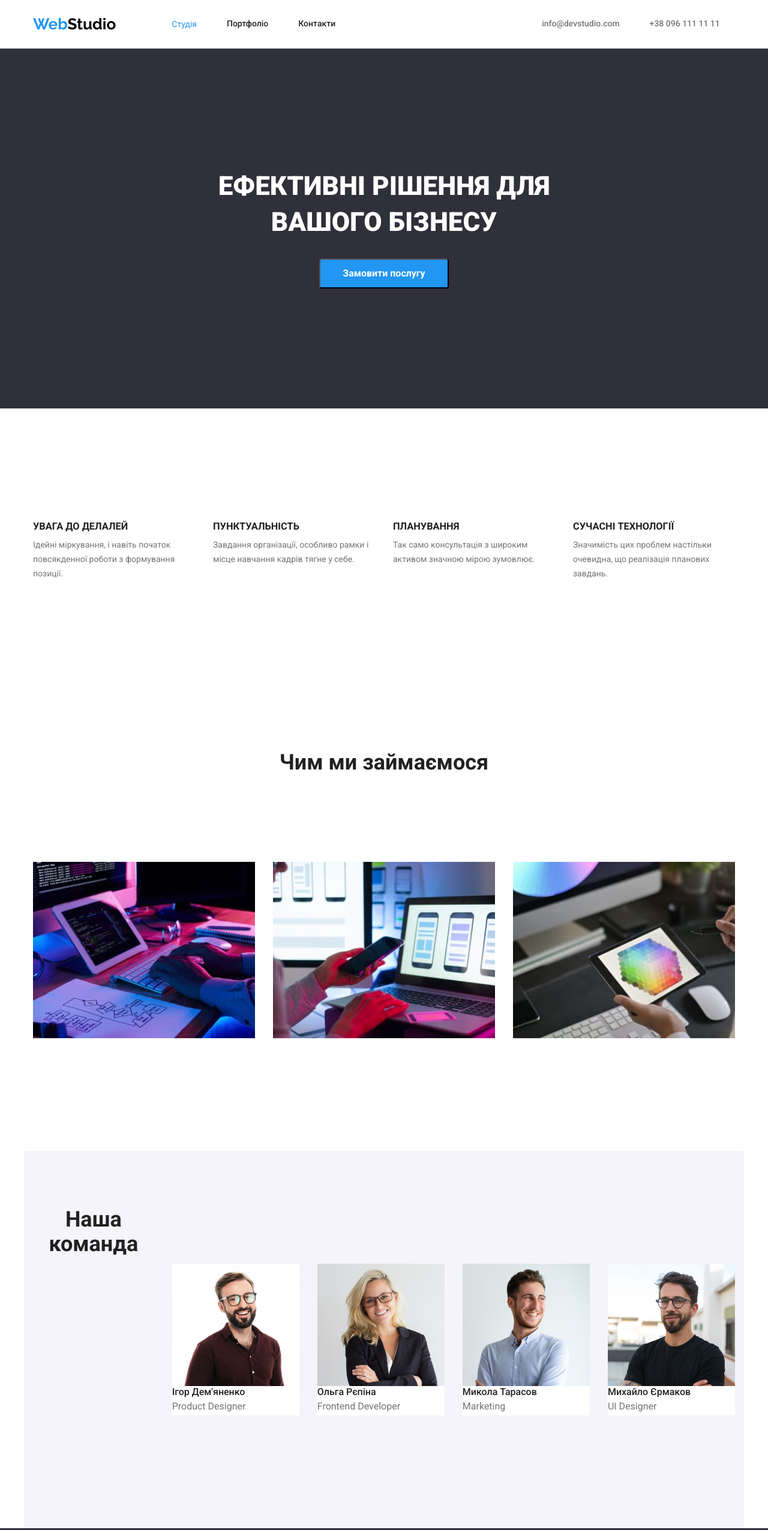
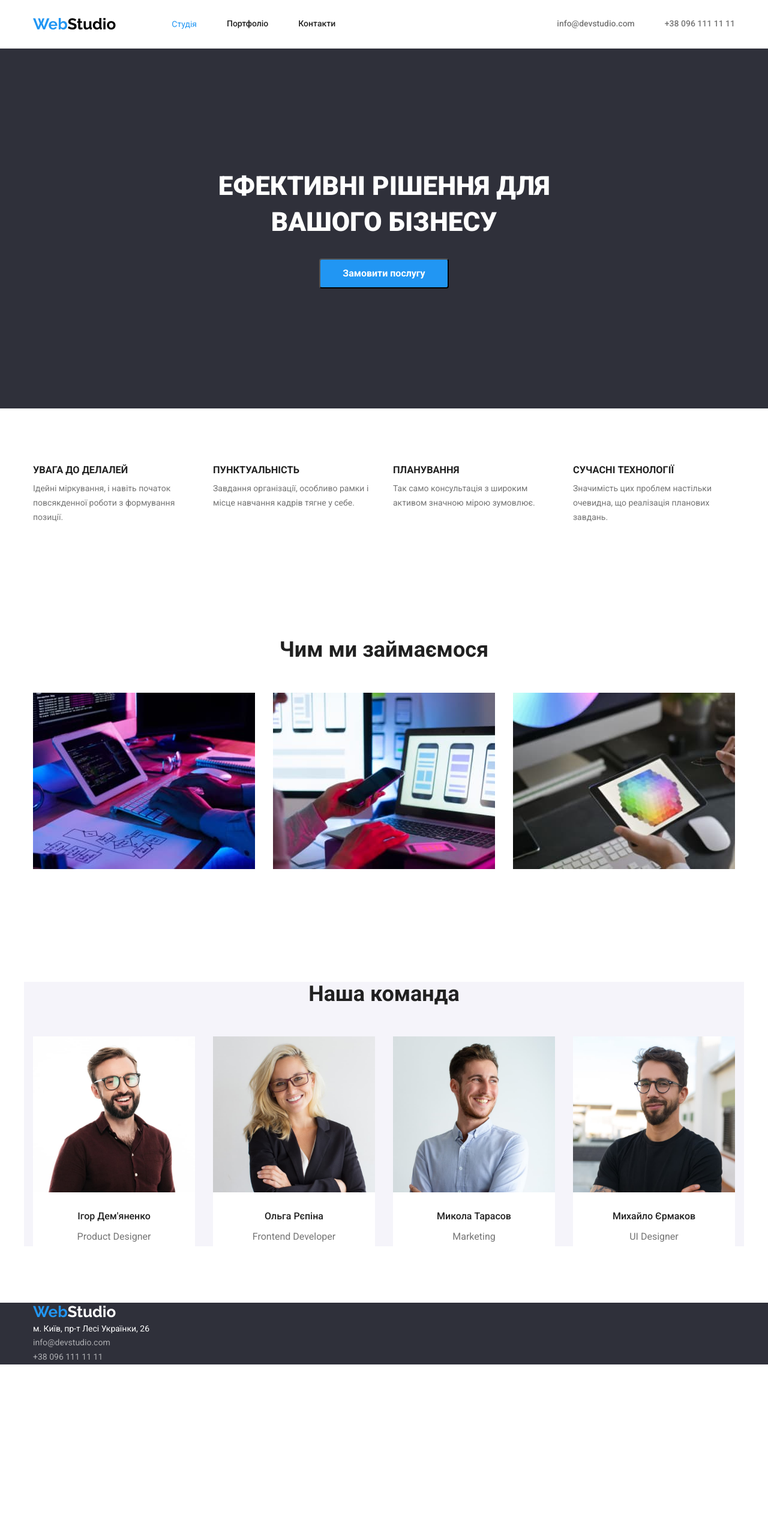
Before and after one commit to AlekseiBes/goit-markup-hw-03, a plain HTML site: page index.html in a window 1280 px wide. Shown: the top 2551 px of the page at 60% size. After the commit the page ends 2275 px from the top, so only its background shows below. Drawn offline with nearby package versions, Linux system fonts and the light colour scheme.

Commit message:
Work_3_team

```diff
--- a/css/styles.css
+++ b/css/styles.css
@@ -18,24 +18,23 @@ body {
   font-size: 14px;
 }
 
-/* Отменяем подчеркивание у ссылки */
+/* Відміна підкреслення у посилань */
 
 a {
   text-decoration: none;
 }
 
-/* Сбрасывание маркеров списка */
+/* Скидання маркувань списку */
 
 .list {
   list-style: none;
 }
 
-
 img {
   display: block;
 }
 
-/* Сброс стилей маржин */
+/* Скидання стилів марджин */
 
 h1,
 h2,
@@ -52,13 +51,13 @@ ul {
   padding-left: 0;
 }
 
-/* Нормализация шрифта ссылок */
+/* Нормалізація шрифту посилань */
 
 .contact {
   font-style: normal;
 }
 
-/* hidden */
+/* Приховання заголовків */
 
 .visually-hidden {
   position: absolute;
@@ -79,7 +78,7 @@ img {
   height: auto;
 }
 
-/* Ширина контента */
+/* Ширина */
 
 .container {
   width: 1200px;
@@ -89,34 +88,18 @@ img {
   padding-right: 15px;
 }
 
-/* Хедер флекс */
-
-.header-container {
-  display: flex;
-  align-items: center;
+.section {
+  padding-top: 94px;
+  padding-bottom: 94px;
 }
 
-.menu {
-  display: flex;
-  column-gap: 50px;
-}
-
-.menu-contact {
-  margin-left: 344px;
-}
-
-.line {
-  border-bottom: 1px solid rgba(236, 236, 236, 1);
-}
-
-/* Logo */
+/* Логотип */
 
 .logo {
   color: var(--secondary-font-color);
   font-family: 'Raleway', 'sans-serif';
   font-size: 26px;
   line-height: 1.19;
-  margin-right: 93px;
 }
 
 .logo2 {
@@ -127,12 +110,37 @@ img {
   color: var(--primari-buckground-color);
 }
 
-/*  navigation contact */
+/*  Навігація */
+
+.site-navigation {
+  display: flex;
+  margin-left: 93px;
+}
+
+.site-navigation .item:not(:last-child) {
+  margin-right: 50px;
+}
+
+/* Меню контакти */
+
+.menu {
+  display: flex;
+  column-gap: 50px;
+  margin-left: auto;
+}
+
+/* Навігація і контакти */
+
+.head-menu {
+  display: flex;
+  align-items: center;
+}
 
 .site-nav {
   color: var(--third-font-color);
   font-weight: 500;
   line-height: 1.14;
+
   display: block;
   padding-top: 32px;
   padding-bottom: 32px;
@@ -145,6 +153,7 @@ img {
 
 .class-nav {
   color: var(--secondary-font-color);
+
   display: block;
   padding-top: 32px;
   padding-bottom: 32px;
@@ -154,6 +163,7 @@ img {
   color: var(--contact-color);
   font-weight: 500;
   line-height: 1.14;
+
   display: block;
   padding-top: 32px;
   padding-bottom: 32px;
@@ -164,7 +174,20 @@ img {
   color: var(--secondary-font-color);
 }
 
+.line {
+  border-bottom: 1px solid rgba(236, 236, 236, 1);
+}
+
 /* Заголовки */
+
+.title-h2-2 {
+  color: var(--third-font-color);
+  font-weight: 700;
+  font-size: 18px;
+  line-height: 2;
+}
+
+/* Герой */
 
 .title-h1 {
   text-transform: uppercase;
@@ -174,10 +197,67 @@ img {
   line-height: 1.36;
 
   margin-bottom: 30px;
+  max-width: 696px;
   margin-left: auto;
   margin-right: auto;
-  max-width: 696px;
 }
+
+.section-hero {
+  padding-top: 200px;
+  padding-bottom: 200px;
+  text-align: center;
+
+  background-color: var(--buckground-color-2);
+}
+
+/* Кнопка замовлення */
+
+.button-posluga {
+  background-color: var(--secondary-font-color);
+  color: var(--primari-buckground-color);
+  cursor: pointer;
+  font-weight: 700;
+  font-size: 16px;
+  line-height: 1.87;
+
+  display: inline-block;
+  width: 216px;
+  height: 50px;
+  border-radius: 4px;
+}
+
+.button-posluga:hover,
+.button-posluga:focus {
+  background-color: rgba(24, 140, 232, 1);
+  color: var(--primari-buckground-color);
+  cursor: pointer;
+}
+
+/* Заголовок переваг */
+
+.title-h3 {
+  text-transform: uppercase;
+  color: var(--third-font-color);
+  font-weight: 700;
+  line-height: 1.14;
+
+  margin-bottom: 10px;
+  max-width: 270px;
+}
+
+/* Перелік переваг */
+
+.list-perevag {
+  display: flex;
+  column-gap: 30px;
+}
+
+.text-perevag {
+  line-height: 1.7;
+  max-width: 270px;
+}
+
+/* Заголовок наша робота-команда*/
 
 .title-h2 {
   color: var(--third-font-color);
@@ -189,72 +269,40 @@ img {
   text-align: center;
 }
 
-.title-h2-2 {
-  color: var(--third-font-color);
-  font-weight: 700;
-  font-size: 18px;
-  line-height: 2;
+/* Наша робота */
+
+.hobby {
+  display: flex;
+  column-gap: 30px;
 }
 
-.title-h3 {
-  text-transform: uppercase;
-  color: var(--third-font-color);
-  font-weight: 700;
-  line-height: 1.14;
-
-  margin-bottom: 10px;
-  max-width: 270px;
-}
+/* Заголовок команди */
 
 .title-h3-2 {
   color: var(--third-font-color);
   font-weight: 500;
   font-size: 16px;
   line-height: 1.19;
+
+  margin-top: 30px;
+  margin-bottom: 10px;
 }
 
-/* Герой */
-
-.section-hero {
-  padding-top: 200px;
-  padding-bottom: 200px;
-  background-color: var(--buckground-color-2);
-  text-align: center;
-}
-
-.list-perevag {
-  display: flex;
-  column-gap: 30px;
-  padding-top: 94px;
-  padding-bottom: 94px;
-}
-
-/* Перечень преимуществ */
-
-.text-perevag {
-  line-height: 1.7;
-  max-width: 270px;
-}
-
-.hobby {
-  display: flex;
-  column-gap: 30px;
-  padding-top: 94px;
-  padding-bottom: 94px;
-}
-
-/* buckground color team */
+/* колір фону команди*/
 
 .color-team {
   background-color: var(--buckground-color-1);
+}
+
+.list-team {
   display: flex;
   column-gap: 30px;
-  padding-top: 94px;
-  padding-bottom: 94px;
 }
 
 .color-foto-team {
   background-color: var(--primari-buckground-color);
+  max-width: 270px;
+  text-align: center;
 }
 
 .profession {
@@ -295,29 +343,6 @@ img {
   line-height: 1.7;
 }
 
-/* button zakaz uslugi */
-
-.button-posluga {
-  background-color: var(--secondary-font-color);
-  color: var(--primari-buckground-color);
-  cursor: pointer;
-  font-weight: 700;
-  font-size: 16px;
-  line-height: 1.87;
-
-  display: inline-block;
-  width: 216px;
-  height: 50px;
-  border-radius: 4px;
-}
-
-.button-posluga:hover,
-.button-posluga:focus {
-  background-color: rgba(24, 140, 232, 1);
-  color: var(--primari-buckground-color);
-  cursor: pointer;
-}
-
 /* button portfolio */
 
 .button-portfolio {
@@ -334,3 +359,9 @@ img {
   background-color: var(--secondary-font-color);
   color: var(--primari-buckground-color);
 }
+
+/* .employees {
+  display: flex;
+  flex-wrap: wrap;
+  gap: 30px;
+} */
--- a/index.html
+++ b/index.html
@@ -19,22 +19,20 @@
   </head>
   <body>
     <header class="line">
-      <div class="container header-container">
-        <nav class="header-container">
-          <a href="./index.html" class="logo" lang="en"> Web<span class="logo2">Studio</span></a>
-          <ul class="list menu">
-            <li class=""><a href="./index.html" class="class-nav">Студія</a></li>
-            <li class=""><a href="./portfolio.html" class="site-nav">Портфоліо</a></li>
-            <li class=""><a href="" class="site-nav">Контакти</a></li>
-          </ul>
-        </nav>
+      <nav class="container head-menu">
+        <a href="./index.html" class="logo" lang="en"> Web<span class="logo2">Studio</span></a>
+        <ul class="site-navigation list">
+          <li class="item"><a href="./index.html" class="class-nav">Студія</a></li>
+          <li class="item"><a href="./portfolio.html" class="site-nav">Портфоліо</a></li>
+          <li class="item"><a href="" class="site-nav">Контакти</a></li>
+        </ul>
         <ul class="list menu">
-          <li class="menu-contact">
+          <li>
             <a href="mailto:info@devstudio.com" class="class-contact">info@devstudio.com</a>
           </li>
-          <li class=""><a href="tel:+380961111111" class="class-contact">+38 096 111 11 11</a></li>
+          <li><a href="tel:+380961111111" class="class-contact">+38 096 111 11 11</a></li>
         </ul>
-      </div>
+      </nav>
     </header>
     <main>
       <section class="section-hero">
@@ -43,7 +41,7 @@
           <button type="button" class="button-posluga">Замовити послугу</button>
         </div>
       </section>
-      <section class="list-perevag">
+      <section class="list-perevag section">
         <div class="container">
           <h2 class="visually-hidden">Перелік переваг</h2>
           <ul class="list list-perevag">
@@ -74,7 +72,7 @@
           </ul>
         </div>
       </section>
-      <section class="hobby">
+      <section class="section">
         <div class="container">
           <h2 class="title-h2">Чим ми займаємося</h2>
           <ul class="list hobby">
@@ -88,10 +86,12 @@
           </ul>
         </div>
       </section>
-      <section>
+
+
+      <section class="section">
         <div class="container color-team">
           <h2 class="title-h2">Наша команда</h2>
-          <ul class="color-team list">
+          <ul class="list-team list">
             <li class="color-foto-team">
               <img src="./images/img_team_1.jpg" width="270" alt="Портрет Ігора Дем'яненко" />
               <h3 class="title-h3-2">Ігор Дем'яненко</h3>
@@ -115,6 +115,8 @@
           </ul>
         </div>
       </section>
+
+
     </main>
     <footer class="section-footer">
       <div class="container">
```
